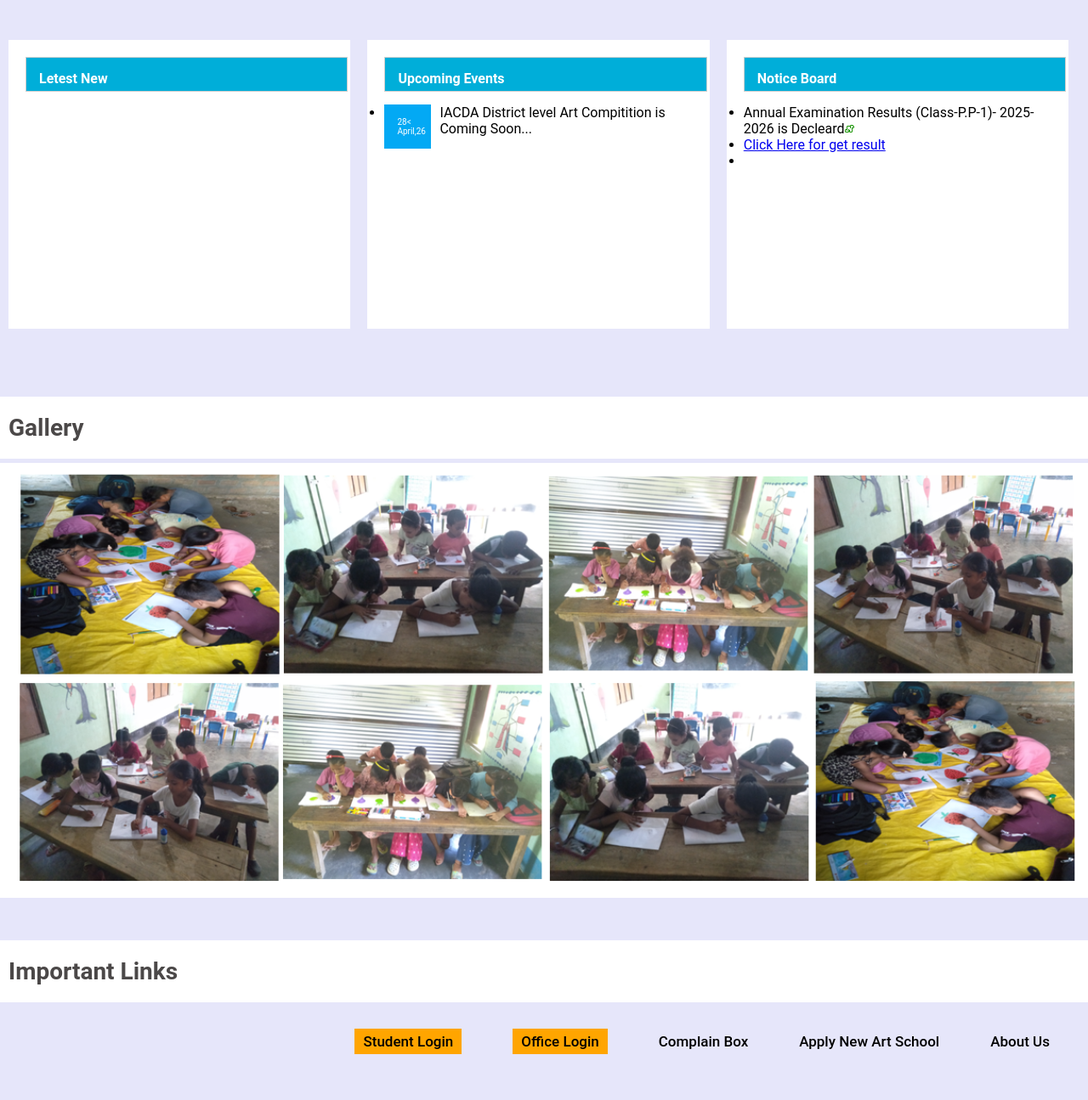
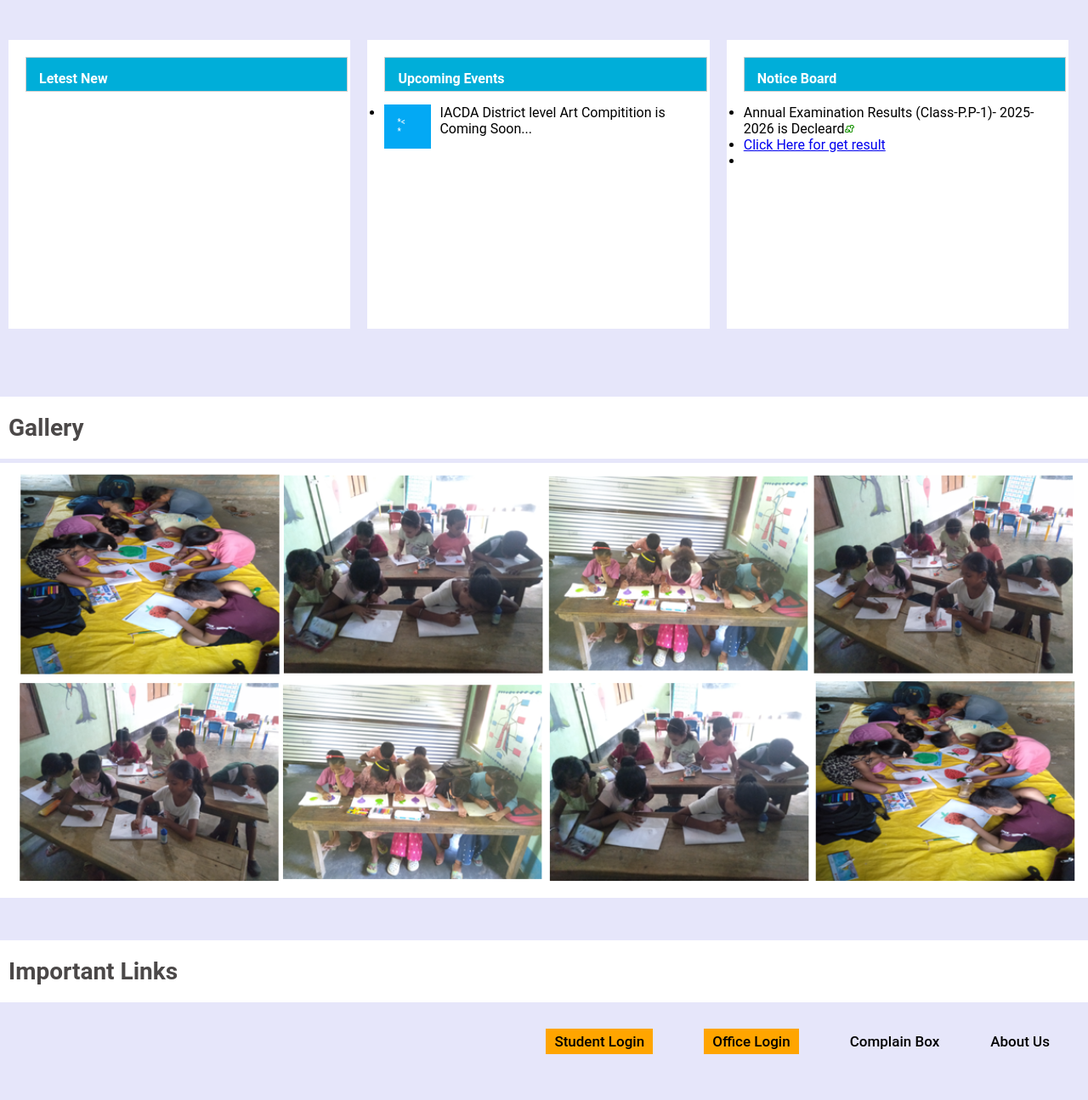
Before and after one commit to IACDA/iacdaportal.github.io, a plain HTML site: page index.html in a window 1280 px wide. Shown: the part 600-1895 px from the top of the page at 85% size. Drawn offline with Linux system fonts and the light colour scheme.

Commit message:
Update index.html
update please

```diff
--- a/index.html
+++ b/index.html
@@ -51,7 +51,7 @@
 <h3 class="head-title">Upcoming Events</h3>
 </div>
 <ul class="upcoming-event-list">
-<li><span class="event-date">28< <br> April,26</span></span> IACDA District level Art Compitition is Coming Soon...</span><img src=""></li>
+<li><span class="event-date">*< <br>*</span></span> IACDA District level Art Compitition is Coming Soon...</span><img src=""></li>
 </ul>
 </div>
 </div>
@@ -83,7 +83,6 @@
 	<li><a href="https://script.google.com/macros/s/AKfycbwwHlByIvLCvAvemXTRUgmc6n65QfxSSx4n0va-2y9U8wqfgQHdZe5wEwzugvDuWAds/exec" class="btn">Student Login</a><li>
 	<li><a href="https://script.google.com/macros/s/AKfycbwwHlByIvLCvAvemXTRUgmc6n65QfxSSx4n0va-2y9U8wqfgQHdZe5wEwzugvDuWAds/exec" class="btn">Office Login</a><li>
 	<li><a href="https://surveyheart.com/form/66fe826c7c5a9c6986421662"target="_blank">Complain Box</a><li>
-	<li><a href="https://surveyheart.com/form/6700b7427fc81f057c0d25b0" target="_blank">Apply New Art School</a><li>
 	<li><a href="#">About Us</a><li>
 </ul>
 <div class="width-100 margin-top-50">
```
